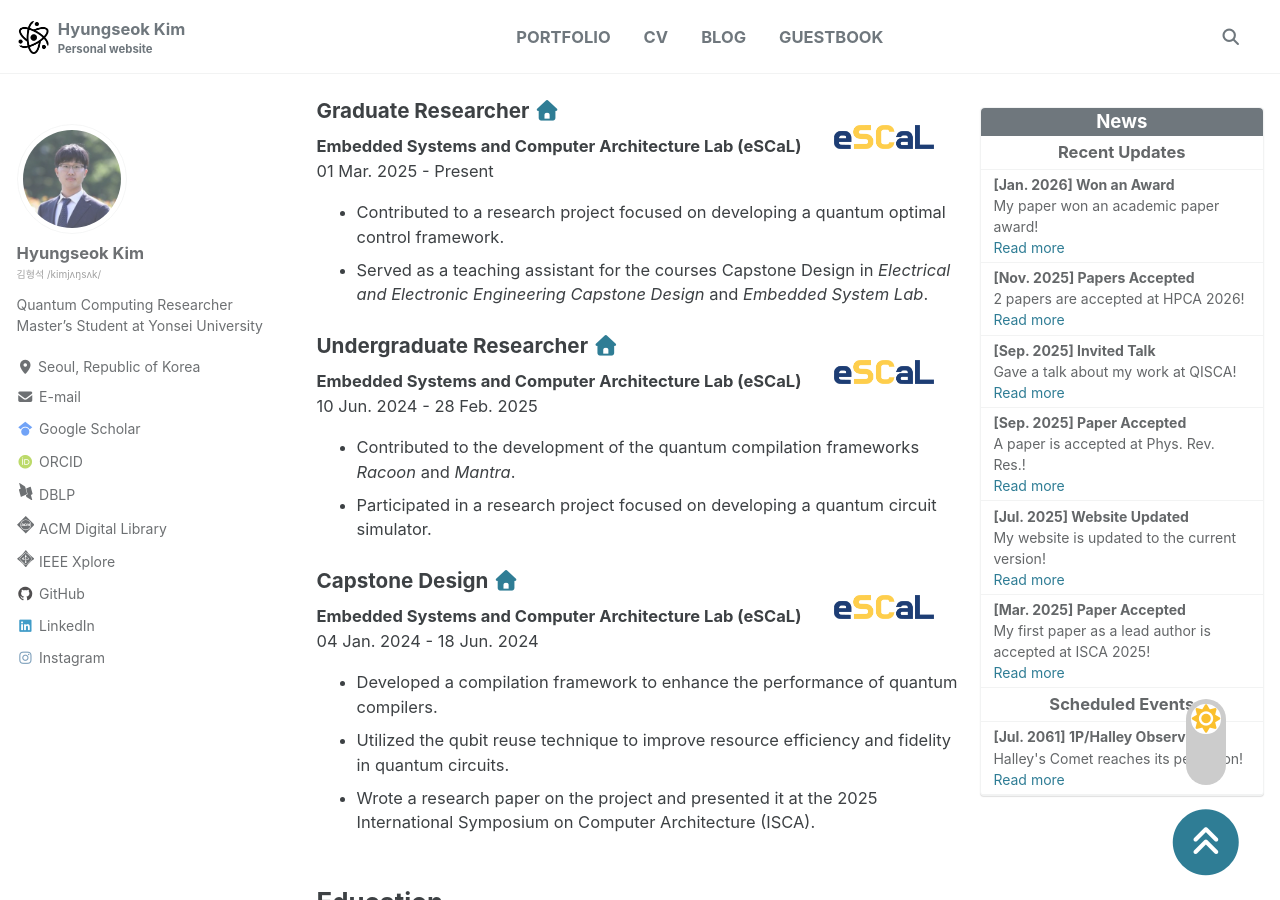
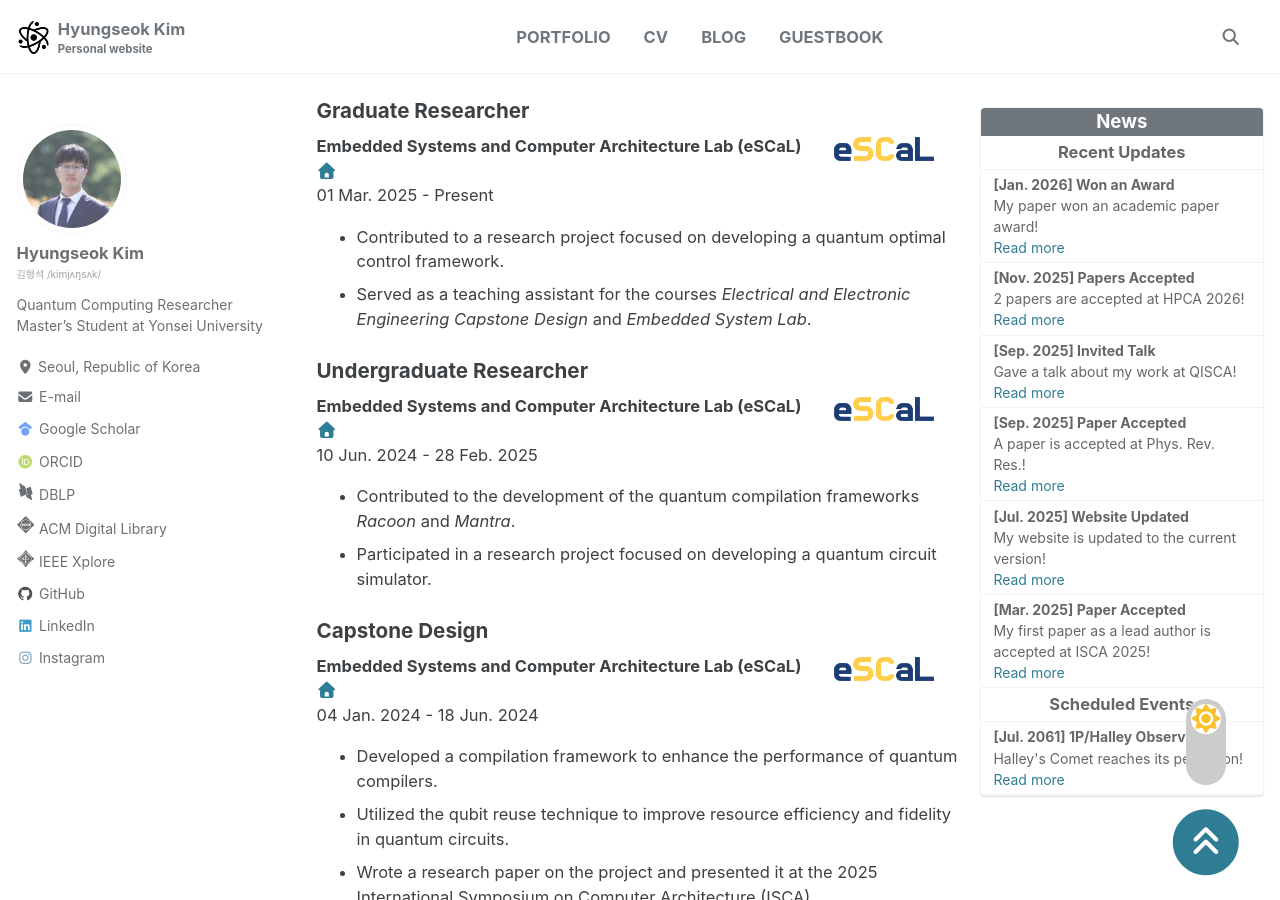
Before and after one commit to fluorite42/fluorite42.github.io, a Jekyll site: the page built from index.md, in a window 1280 px wide and 900 px high, scrolled down 765 px. Built offline with Jekyll 4.4.1, drawn with Linux system fonts in a browser that asks for light colours; cached includes are drawn as plain includes.

Commit message:
MOD index

```diff
--- a/index.md
+++ b/index.md
@@ -68,9 +68,9 @@
 <div style="display: flex; align-items: center;">
   <div style="width: 80%; padding-right: 10px;">
     <h2 style="margin-top: 0.5em;">
-      Graduate Researcher <a href="http://escal.yonsei.ac.kr/index.html" target="_blank"><i class="fa fa-house" title="Website"></i></a>
+      Graduate Researcher
     </h2>
-    <b>Embedded Systems and Computer Architecture Lab (eSCaL)</b>
+    <b>Embedded Systems and Computer Architecture Lab (eSCaL)</b> <a href="http://escal.yonsei.ac.kr/index.html" target="_blank"><i class="fa fa-house" title="Website"></i></a>
     <br>01 Mar. 2025 - Present
   </div>
   <div style="width: 20%;">
@@ -79,15 +79,15 @@
 </div>
 
 - Contributed to a research project focused on developing a quantum optimal control framework.
-- Served as a teaching assistant for the courses Capstone Design in *Electrical and Electronic Engineering Capstone Design* and *Embedded System Lab*.
+- Served as a teaching assistant for the courses *Electrical and Electronic Engineering Capstone Design* and *Embedded System Lab*.
 
 
 <div style="display: flex; align-items: center;">
   <div style="width: 80%; padding-right: 10px;">
     <h2 style="margin-top: 0.5em;">
-      Undergraduate Researcher <a href="http://escal.yonsei.ac.kr/index.html" target="_blank"><i class="fa fa-house" title="Website"></i></a>
+      Undergraduate Researcher
     </h2>
-    <b>Embedded Systems and Computer Architecture Lab (eSCaL)</b>
+    <b>Embedded Systems and Computer Architecture Lab (eSCaL)</b> <a href="http://escal.yonsei.ac.kr/index.html" target="_blank"><i class="fa fa-house" title="Website"></i></a>
     <br>10 Jun. 2024 - 28 Feb. 2025
   </div>
   <div style="width: 20%;">
@@ -102,9 +102,9 @@
 <div style="display: flex; align-items: center;">
   <div style="width: 80%; padding-right: 10px;">
     <h2 style="margin-top: 0.5em;">
-      Capstone Design <a href="http://escal.yonsei.ac.kr/index.html" target="_blank"><i class="fa fa-house" title="Website"></i></a>
+      Capstone Design
     </h2>
-    <b>Embedded Systems and Computer Architecture Lab (eSCaL)</b>
+    <b>Embedded Systems and Computer Architecture Lab (eSCaL)</b> <a href="http://escal.yonsei.ac.kr/index.html" target="_blank"><i class="fa fa-house" title="Website"></i></a>
     <br>04 Jan. 2024 - 18 Jun. 2024
   </div>
   <div style="width: 20%;">
@@ -125,9 +125,9 @@
 <div style="display: flex; align-items: center;">
   <div style="width: 80%; padding-right: 10px;">
     <h2 style="margin-top: 0.5em;">
-      Yonsei University <a href="https://www.yonsei.ac.kr/sites/en_sc/index.do" target="_blank"><i class="fa fa-house" title="Website"></i></a>
+      Yonsei University
     </h2>
-    <b>MSc in Electrical and Electronic Engineering</b>
+    <b>MSc in Electrical and Electronic Engineering</b> <a href="https://ee.yonsei.ac.kr/ee_en/index.do" target="_blank"><i class="fa fa-house" title="Website"></i></a>
     <br>01 Mar. 2025 - Feb. 2027 (Expected)
   </div>
   <div style="width: 20%;">
@@ -143,10 +143,10 @@
 <div style="display: flex; align-items: center;">
   <div style="width: 80%; padding-right: 10px;">
     <h2 style="margin-top: 0.5em;">
-      Yonsei University <a href="https://www.yonsei.ac.kr/sites/en_sc/index.do" target="_blank"><i class="fa fa-house" title="Website"></i></a>
+      Yonsei University
     </h2>
-    <b>BSc in Electrical and Electronic Engineering</b>
-    <br><b>BA in Economics (Double Major)</b>
+    <b>BSc in Electrical and Electronic Engineering</b> <a href="https://ee.yonsei.ac.kr/ee_en/index.do" target="_blank"><i class="fa fa-house" title="Website"></i></a>
+    <br><b>BA in Economics (Double Major)</b> <a href="https://devcms.yonsei.ac.kr/economics_en/index.do" target="_blank"><i class="fa fa-house" title="Website"></i></a>
     <br>01 Mar. 2019 - 24 Feb. 2025
   </div>
   <div style="width: 20%;">
```
